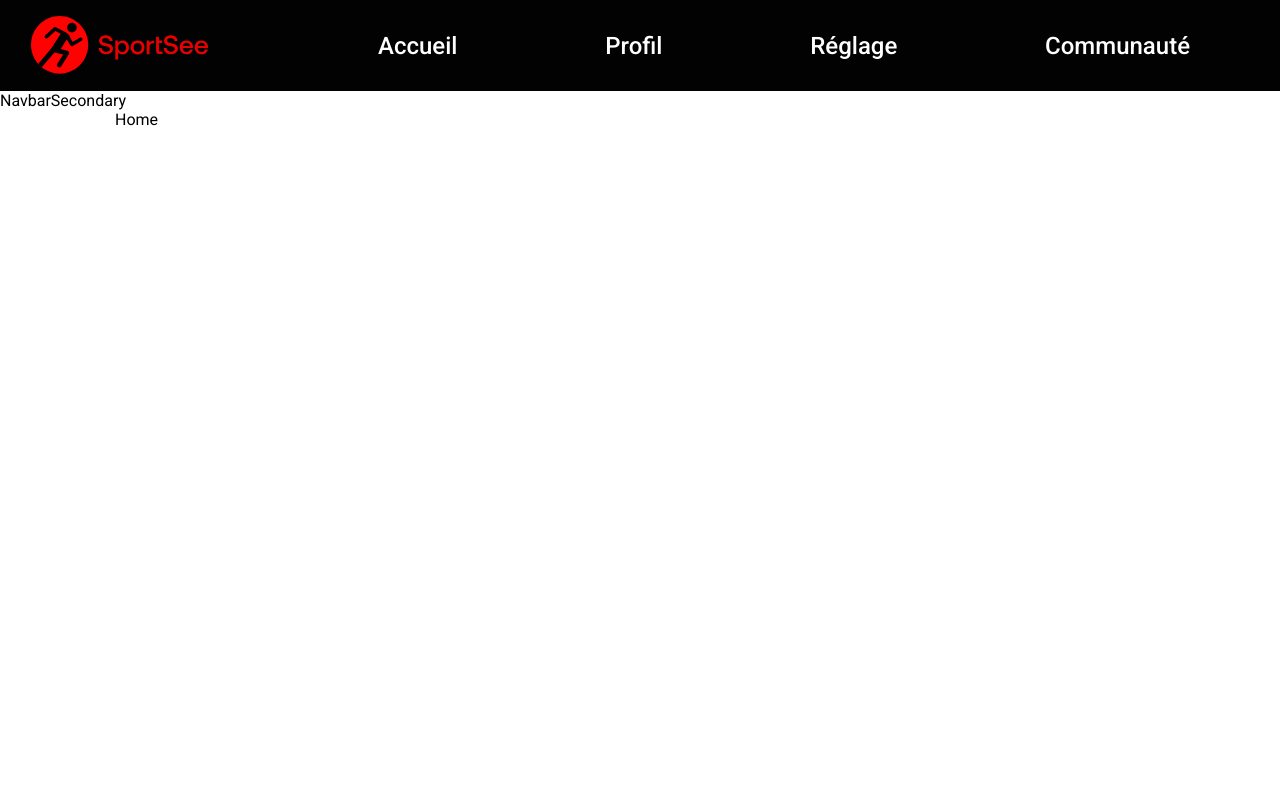
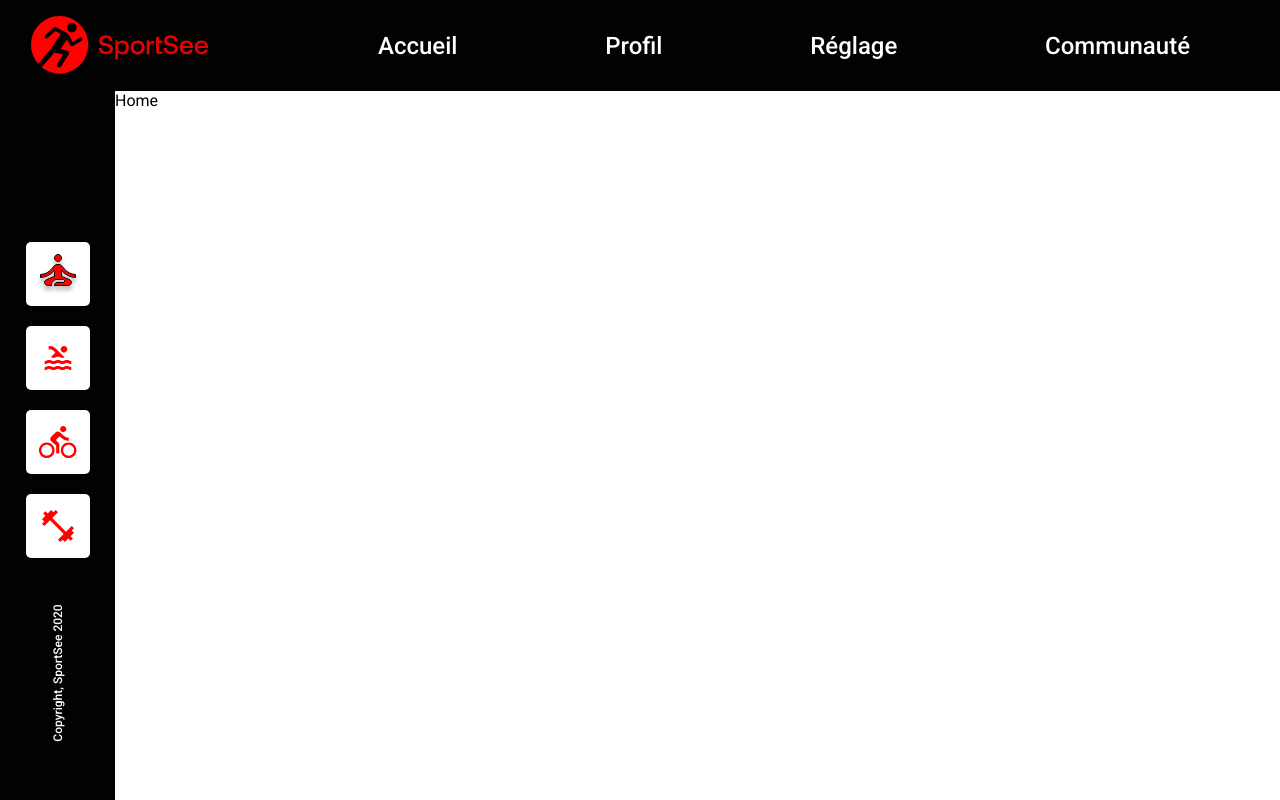
Before and after one commit to Leen151/SportSee-Frontend, a React (Vite) app: page / in a window 1280 px wide. Built offline with nearby package versions, Linux system fonts and the light colour scheme.

Commit message:
mise en place du menu secondaire + composant icone réutilisable

```diff
--- /dev/null
+++ b/src/components/icone/Icone.jsx
@@ -0,0 +1,10 @@
+import React from 'react'
+import "./icone.scss"
+
+export const Icone = ({icone, bg}) => {
+  return (
+    <div className={`icone ${bg}`}>
+      <img src={icone} alt=""/>
+    </div>
+  )
+}
--- /dev/null
+++ b/src/components/icone/icone.scss
@@ -0,0 +1,21 @@
+.icone{
+  height: 64px;
+  width: 64px;
+  border-radius: 5px;
+
+  display: flex;
+  justify-content: center;
+  align-items: center;
+
+  &.bg-common{
+    background-color: white;
+  }
+  &.pink{ //pour plus tard avec les autres icones
+    background-color: #FD5181;
+    opacity: 10%;
+  }
+
+  img{
+    display: inline-block;
+  }
+}
--- a/src/components/navbarSecondary/NavbarSecondary.jsx
+++ b/src/components/navbarSecondary/NavbarSecondary.jsx
@@ -1,7 +1,24 @@
 import React from 'react'
+import "./navbarSecondary.scss"
+import { Icone } from '../icone/Icone'
+
+import Bike from "../../assets/iBike.svg"
+import Yoga from "../../assets/iYoga.svg"
+import Swim from "../../assets/iSwimming.svg"
+import Bodybuilding from "../../assets/iBodybuilding.svg"
+
 
 export const NavbarSecondary = () => {
   return (
-    <div>NavbarSecondary</div>
+    <div className='sidebar'>
+      <nav className='navbar-secondary'>
+        <Icone icone={Yoga} bg="bg-common"/>
+        <Icone icone={Swim} bg="bg-common"/>
+        <Icone icone={Bike} bg="bg-common"/>
+        <Icone icone={Bodybuilding} bg="bg-common"/>
+      </nav>
+
+      <div className='copyright'>Copyright, SportSee 2020</div>
+    </div>
   )
 }
--- a/src/components/navbarSecondary/navbarSecondary.scss
+++ b/src/components/navbarSecondary/navbarSecondary.scss
@@ -0,0 +1,38 @@
+.sidebar{
+  color: white;
+  background-color: var(--black-bg);
+
+  width: 115px;
+  height: 100vh;
+  padding: 91px 0;
+  box-sizing: border-box;
+
+  position: absolute;
+  top: 0;
+  left: 0;
+  z-index: 1;
+
+  display: flex;
+  flex-direction: column;
+  justify-content: center;
+  align-items: center;
+
+  .navbar-secondary{
+    display: flex;
+    flex-direction: column;
+    gap: 20px;
+  }
+}
+
+.copyright{
+
+  font-size: 12px;
+  font-weight: 500;
+  width: 150px;
+  text-align: center;
+
+  transform: rotate(-90deg);
+
+  position: absolute;
+  bottom: 120px;
+}
```
